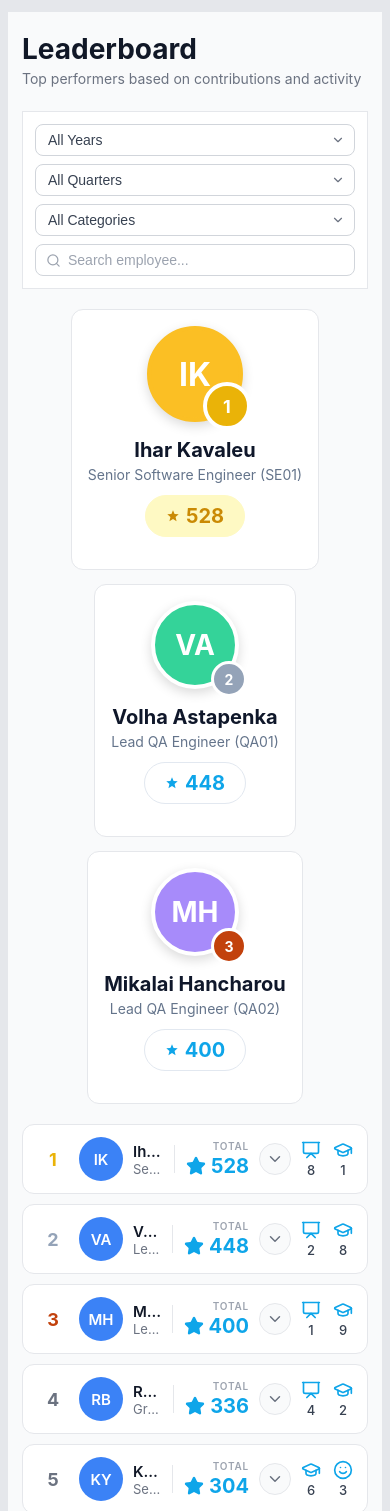
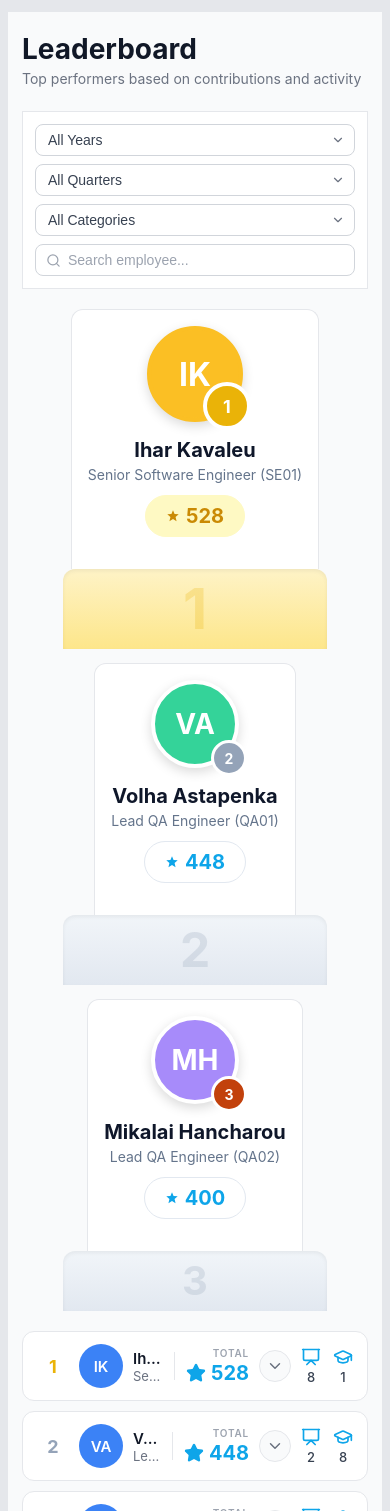
Before and after one commit to Gennady-Andreyev/Vention-AI-Challenge-2.0, a React (Vite) app in the folder task-1/: page / in a window 390 px wide. Shown: the top 1511 px of the page. Built offline with nearby package versions, Linux system fonts and the light colour scheme.

Commit message:
Fixed mobile behavior of the podium

```diff
--- a/task-1/src/components/Podium.css
+++ b/task-1/src/components/Podium.css
@@ -201,11 +201,12 @@
 @media (max-width: 900px) {
   .podium {
     flex-direction: column;
-    align-items: stretch;
+    align-items: center;
     gap: 14px;
   }
   .podium-col {
-    width: 100%;
+    width: 264px;
+    max-width: 100%;
   }
   .podium-col--gold {
     margin-bottom: 0;
@@ -213,13 +214,34 @@
   }
   .podium-col--silver { order: 2; }
   .podium-col--bronze { order: 3; }
-  .podium-block { display: none; }
   .podium-userblock {
     margin-bottom: 0;
     padding: 16px;
     background: #fff;
     border: 1px solid #e5e7eb;
-    border-radius: 12px;
+    border-bottom: none;
+    border-radius: 12px 12px 0 0;
+  }
+  .podium-block {
+    width: 100%;
+  }
+  .podium-block--gold {
+    height: 80px;
+  }
+  .podium-block--gold span {
+    font-size: 56px;
+  }
+  .podium-block--silver {
+    height: 70px;
+  }
+  .podium-block--silver span {
+    font-size: 48px;
+  }
+  .podium-block--bronze {
+    height: 60px;
+  }
+  .podium-block--bronze span {
+    font-size: 40px;
   }
   .podium-avatar--gold {
     width: 96px;
```
